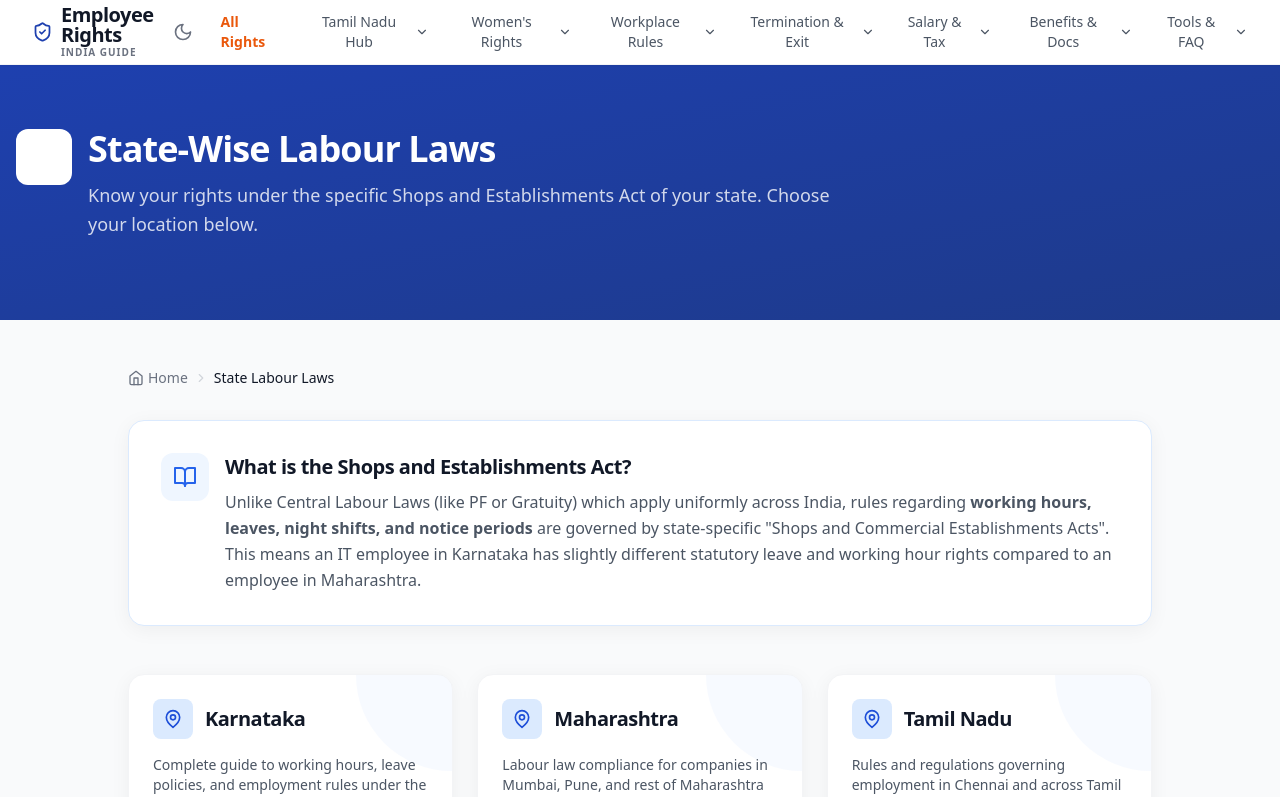
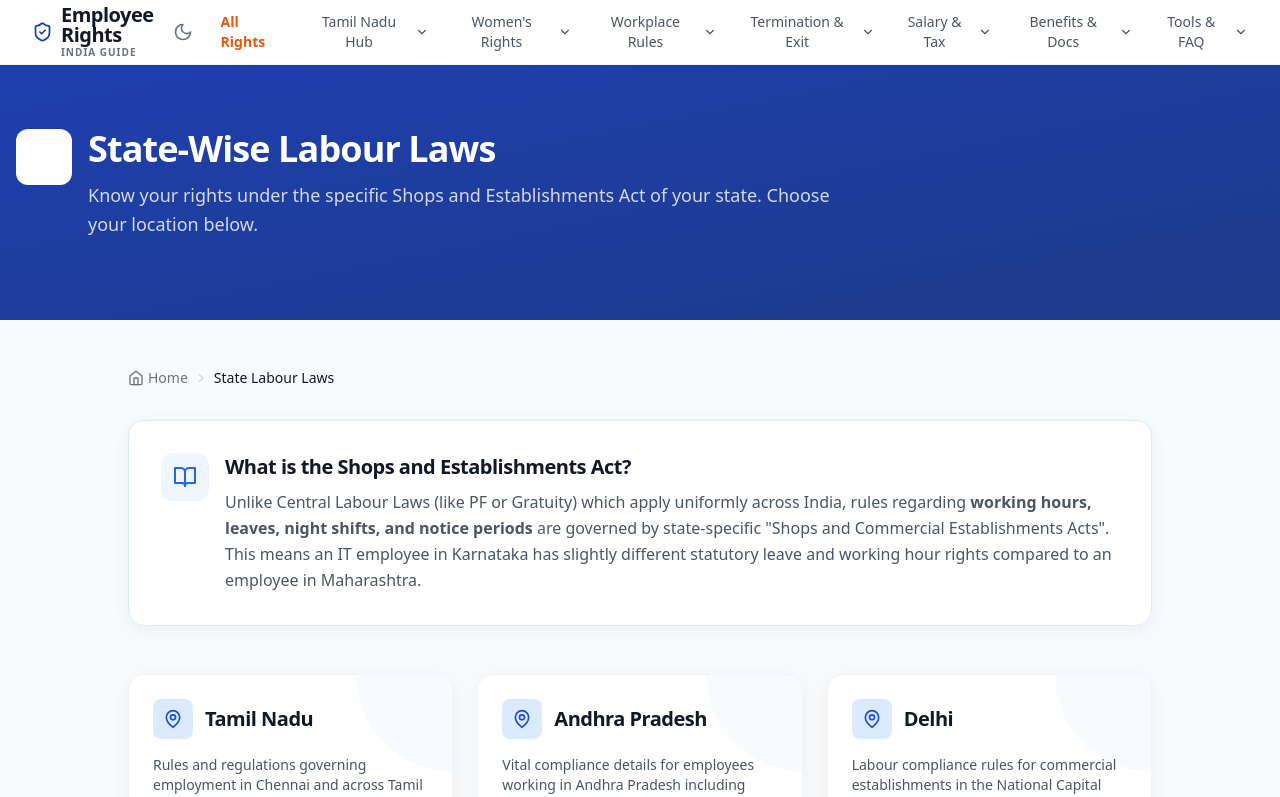
Before and after one commit to rsttechnologies25-stack/-employee-rights-india-, a React (Vite) app: page /state-labour-laws in a window 1280 px wide. Shown: the top 797 px of the page. Built offline with nearby package versions, Linux system fonts and the light colour scheme.

Commit message:
Enhancement: Sort State Laws Index to feature Tamil Nadu first followed by alphabetical order

```diff
--- a/src/data/stateLawsData.js
+++ b/src/data/stateLawsData.js
@@ -196,5 +196,10 @@ export const stateLawsData = {
     }
 };
 
-export const getAllStates = () => Object.values(stateLawsData);
+export const getAllStates = () => {
+    const states = Object.values(stateLawsData);
+    const tamilNadu = states.find(s => s.slug === 'tamil-nadu');
+    const others = states.filter(s => s.slug !== 'tamil-nadu').sort((a, b) => a.name.localeCompare(b.name));
+    return tamilNadu ? [tamilNadu, ...others] : others;
+};
 export const getStateBySlug = (slug) => stateLawsData[slug];
```
